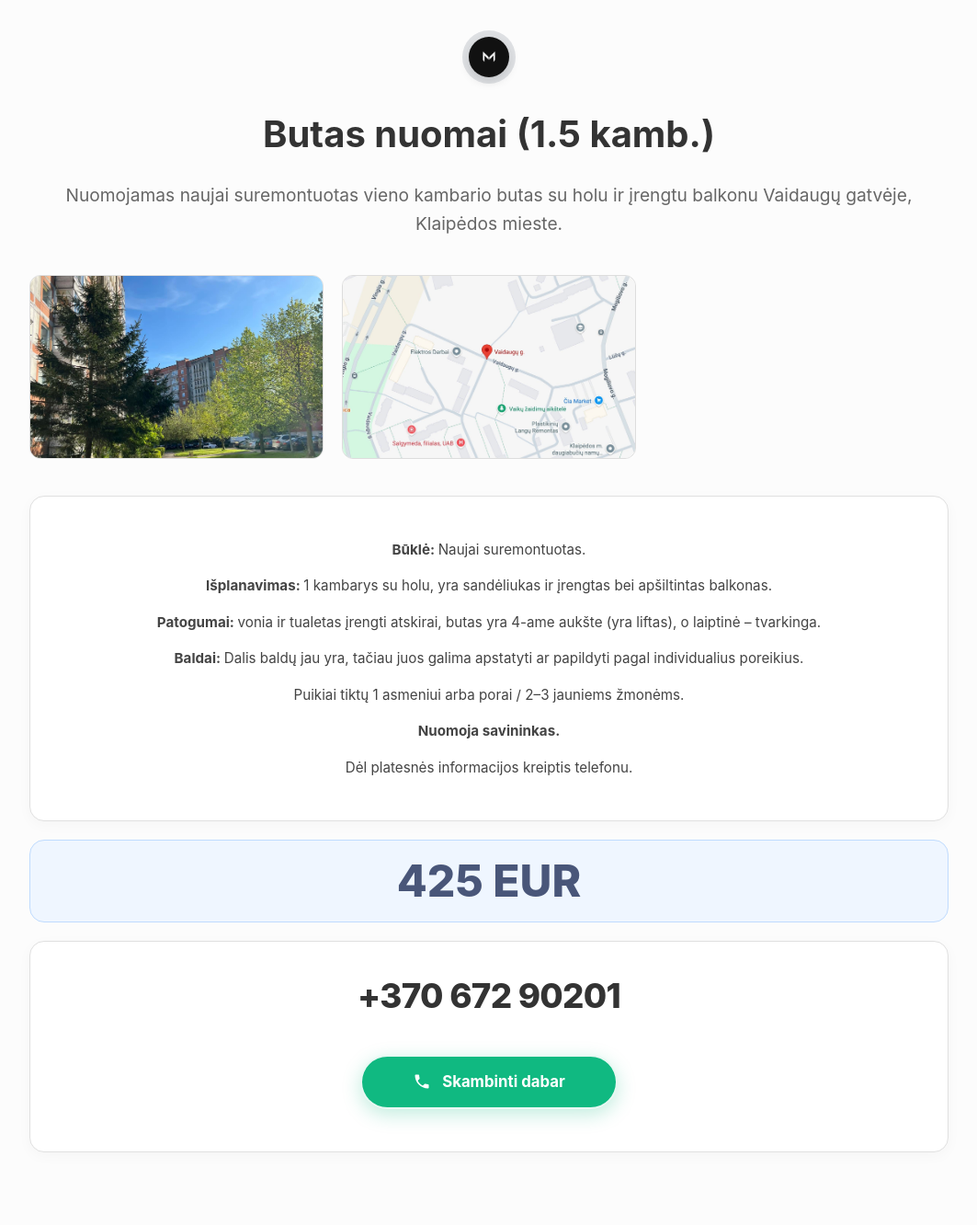
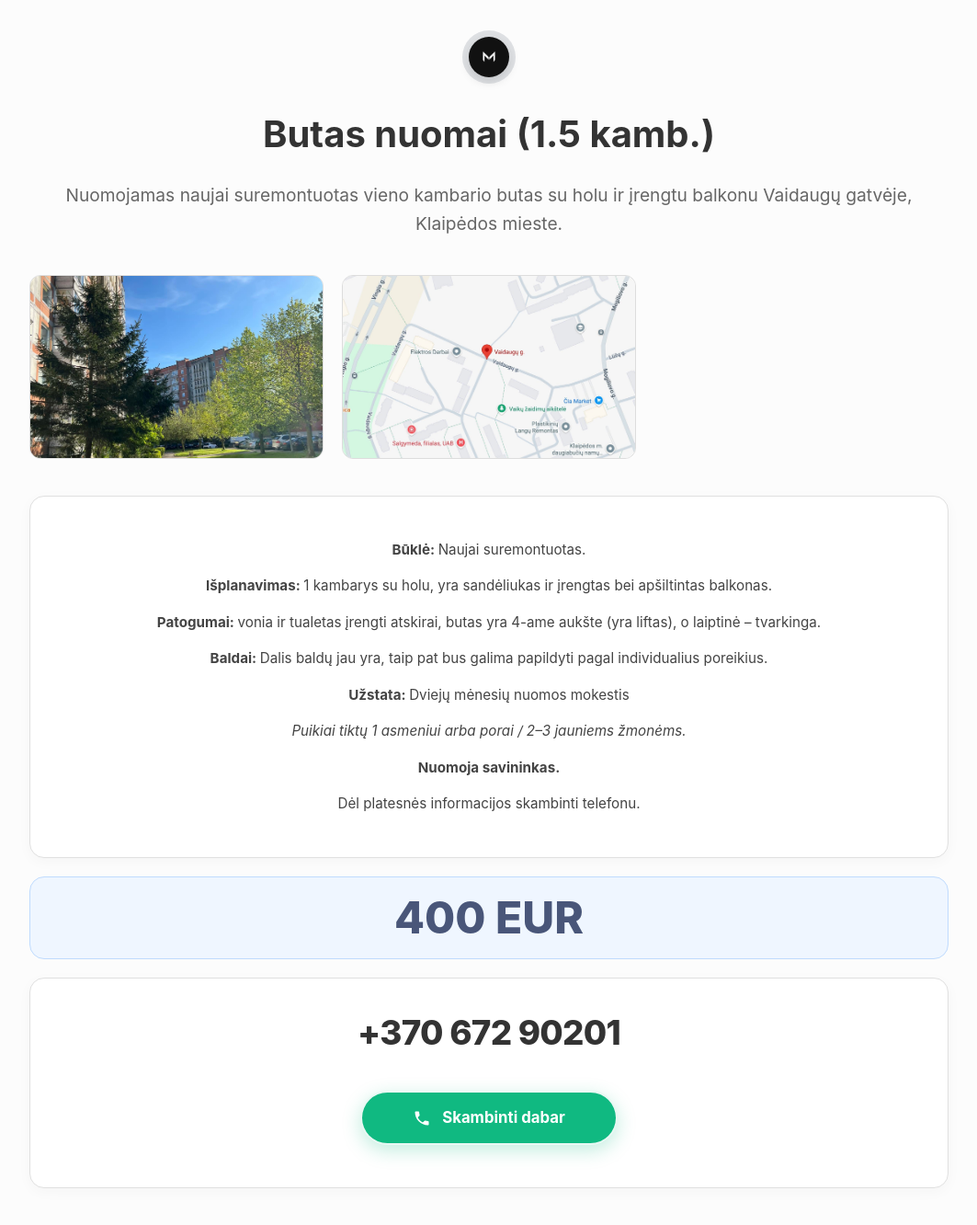
Before and after one commit to mruslys/ruslys.lt, a Jekyll site: the page built from skelbimai/vaidaugu-1k-butas/index.html, in a window 1280 px wide. Shown: the whole page at 92% size, without its empty margins (108-1171 px from the left). Built offline with Jekyll 4.4.1, drawn with Linux system fonts in a browser that asks for light colours; before the commit the page ends 1293 px from its top, so only the background shows below that.

Commit message:
vaidaugu-update

```diff
--- a/skelbimai/vaidaugu-1k-butas/index.html
+++ b/skelbimai/vaidaugu-1k-butas/index.html
@@ -2,18 +2,21 @@
 layout: item
 title: "Butas nuomai (1.5 kamb.)"
 description: "Nuomojamas naujai suremontuotas vieno kambario butas su holu ir įrengtu balkonu Vaidaugų gatvėje, Klaipėdos mieste."
-amount: 425
+amount: 400
 currency: EUR
 priority: 30
 phone: "+370 672 90201"
 noindex: true
 ---
-<p>
-    <strong>Būklė: </strong>Naujai suremontuotas.</p><p><strong>Išplanavimas: </strong>1 kambarys su holu, yra sandėliukas ir įrengtas bei apšiltintas balkonas.</p><p><strong>Patogumai: </strong>vonia ir tualetas įrengti atskirai, butas yra 4-ame aukšte (yra liftas), o laiptinė – tvarkinga.</p><p><strong>Baldai: </strong>Dalis baldų jau yra, tačiau juos galima apstatyti ar papildyti pagal individualius poreikius.
+<p> <strong>Būklė: </strong>Naujai suremontuotas.</p>
+<p><strong>Išplanavimas: </strong>1 kambarys su holu, yra sandėliukas ir įrengtas bei apšiltintas balkonas.</p>
+<p><strong>Patogumai: </strong>vonia ir tualetas įrengti atskirai, butas yra 4-ame aukšte (yra liftas), o laiptinė – tvarkinga.</p>
+<p><strong>Baldai: </strong>Dalis baldų jau yra, taip pat bus galima papildyti pagal individualius poreikius.
 </p>
+<p><strong>Užstata: </strong>Dviejų mėnesių nuomos mokestis</p>
 
-<p>Puikiai tiktų 1 asmeniui arba porai / 2–3 jauniems žmonėms.</p>
+<p><em>Puikiai tiktų 1 asmeniui arba porai / 2–3 jauniems žmonėms.</em></p>
 
 <p><strong>Nuomoja savininkas.</strong></p>
 
-<p>Dėl platesnės informacijos kreiptis telefonu.</p>
+<p>Dėl platesnės informacijos skambinti telefonu.</p>
```
